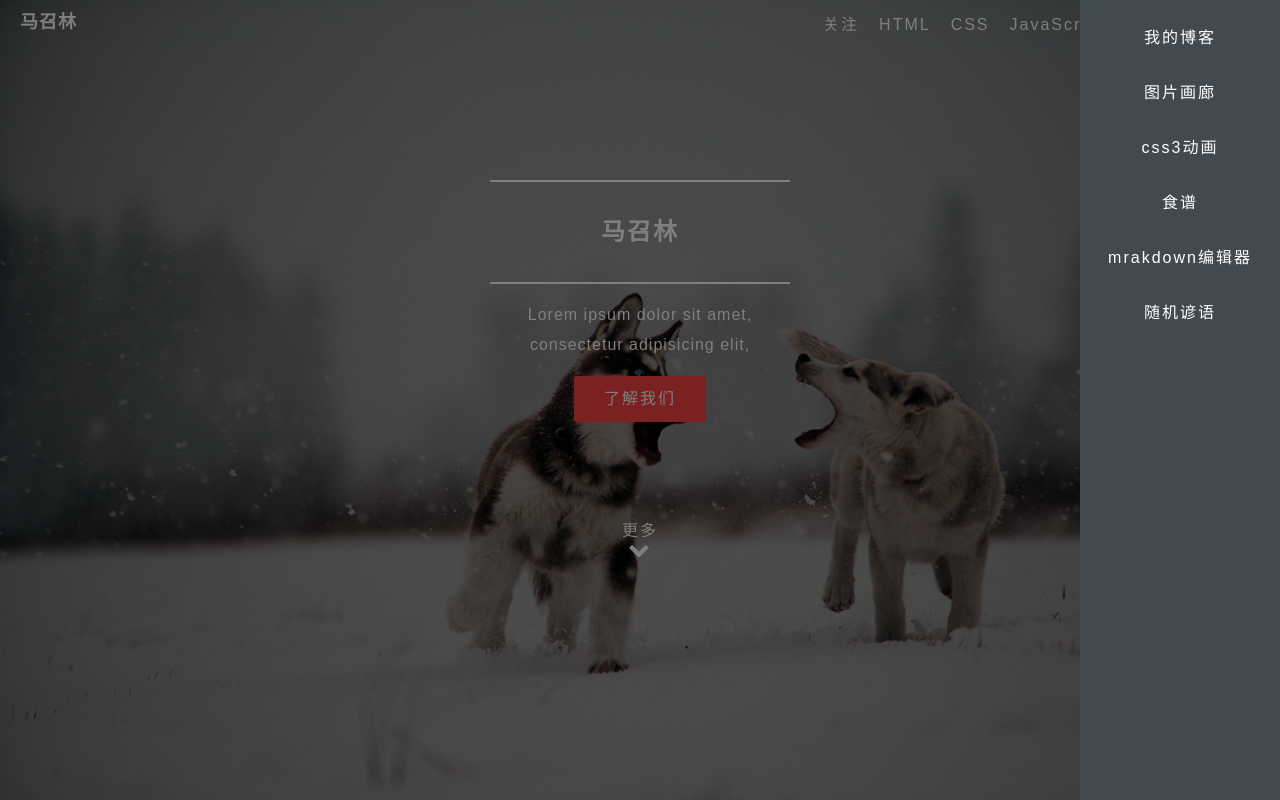
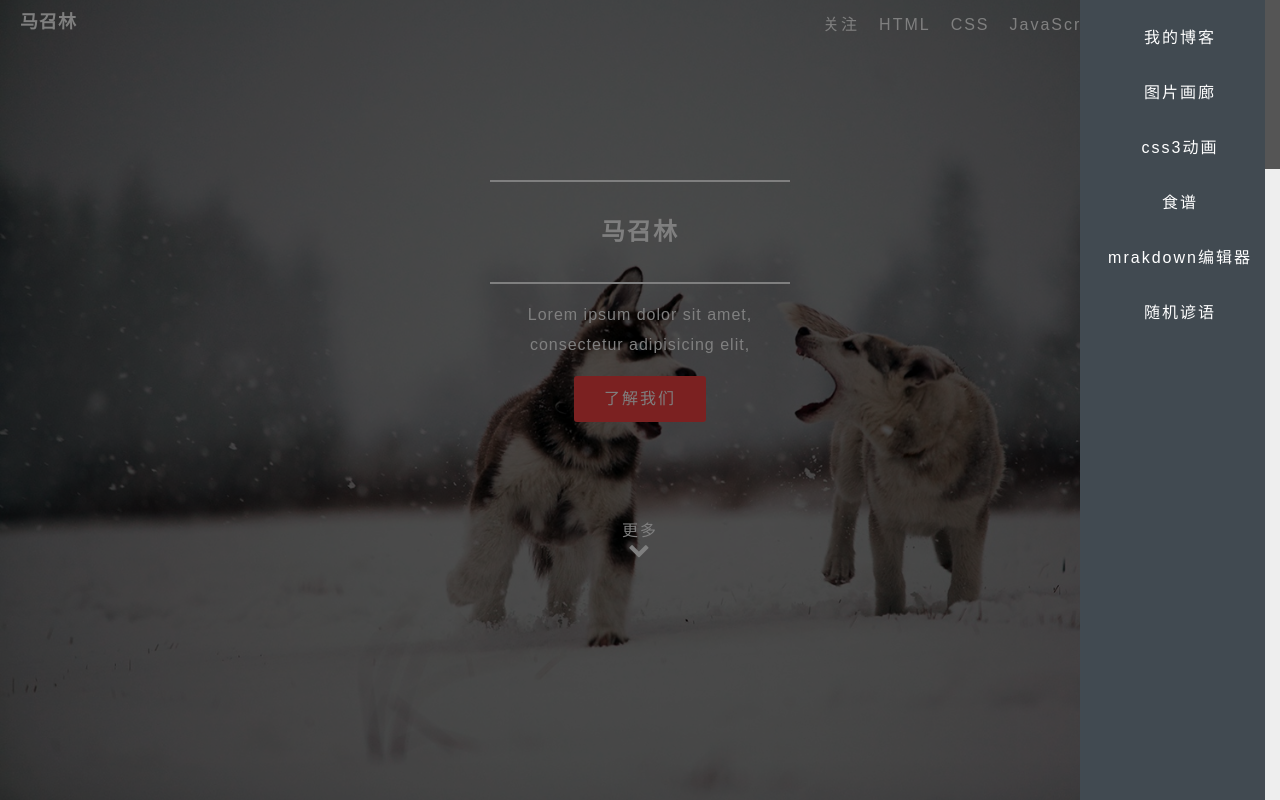
Before and after one commit to MaZhaolin/workblog-16-12, a plain HTML site: page index.html in a window 1280 px wide. Both pictures are taken after a click on the item "菜单". Shown: the top 800 px of the page. Drawn offline with nearby package versions, Linux system fonts and the light colour scheme; a web font is replaced by a local one.

Commit message:
抛弃jQuery 使用原生js编写

```diff
--- a/css/main.css
+++ b/css/main.css
@@ -1,11 +1,37 @@
+body{
+  overflow: hidden;
+}
+#body{
+  position: absolute;
+  height: 100%;
+  overflow-y: scroll;
+  overflow-x: hidden;
+  z-index: 1000;
+}
+#scrollbar{
+  width: 15px;
+  position: absolute;
+  right: 0px;
+  top:0;
+  background: #eee;
+  z-index: 1001
+}
+#scrollbar #bar{
+  cursor: pointer;
+  width: 15px;
+  position: absolute;
+  right: 0px;
+  top:0;
+  background:#555;
+  z-index: 1002
+}
+::selection{
+  color: #fff;
+  background: #FF6262;
+}
 *{
   font-family: 'Aref Ruqaa', Arial, sans-serif;
   letter-spacing: 2px;
-  -webkit-user-select: none;
-  -moz-user-select: none;
-  -ms-user-select: none;
-  -o-user-select: none;
-  user-select: none;
 }
 a{
   text-decoration: none;
@@ -424,6 +450,9 @@ footer .copy{
   footer .share-group li{
     display: block;
   }
+  .hr{
+    width:80%;
+  }
 }
 
 @media screen and (min-width:991px) and (max-width:1200px) {
--- a/index.html
+++ b/index.html
@@ -11,6 +11,12 @@
   <link rel="stylesheet" href="css/main.css" media="screen" title="no title" charset="utf-8">
 </head>
 <body>
+  <div id="scrollbar">
+    <div id="bar"></div>
+  </div>
+<div id="body">
+  <div id="content">
+
   <div class="main-wrapper">
     <!-- 页头开始 -->
     <header>
@@ -214,7 +220,9 @@ Javascript脚本语言同其他语言一样，有它自身的基本数据类型
     </div>
     <iframe src="../animate/index.html" frameborder="0" name="iframe" ></iframe>
   </div>
-<script src="https://cdn.bootcss.com/jquery/3.1.1/jquery.min.js"></script>
+</div>
+</div>
+<!-- <script src="https://cdn.bootcss.com/jquery/3.1.1/jquery.min.js"></script> -->
 <script src="js/main.js" charset="utf-8"></script>
 </body>
 </html>
--- a/js/main.js
+++ b/js/main.js
@@ -1,55 +1,180 @@
-;$(function(){
+window.onload=(function(){
   'usr stirct';
-  var sidebar = $('#sidebar');
-      mask = $('.mask');
-      toggleSidebarEl = $('.toggle-sidebar');
-      win = $(window);
-      backTop = $('#backTop');
-      body=$('html,body');
-      workView=$('#workView');
+var HEIGHT=document.documentElement.clientHeight;
+
+  function Dom(el){
+    this.dom = document.querySelectorAll(el);
+  }
+  Dom.prototype = {
+    constructor : Dom,
+    map : function(cb){
+      [].map.call(this.dom,cb);
+    },
+    click : function(cb){
+        this.map(function(v){
+          v.onclick = cb;
+        })
+    },
+    addClass : function(className){
+      this.map(function(v){
+        var classNames = v.className.split(' ');
+            index = classNames.indexOf(className);
+        if(index < 0)
+          classNames.push(className);
+        v.className=classNames.join(' ');
+      })
+    },
+    removeClass : function(className){
+      this.map(function(v){
+        var classNames = v.className.split(' ');
+            index = classNames.indexOf(className);
+        if(index >= 0)
+          classNames.splice(index,1);
+        v.className=classNames.join(' ');
+      })
+    },
+    toggleClass : function(className){
+      this.map(function(v){
+        var classNames = v.className.split(' ');
+            index = classNames.indexOf(className);
+        if(index < 0){
+          classNames.push(className);
+        }else{
+          classNames.splice(index,1);
+        }
+        v.className=classNames.join(' ');
+      })
+    },
+    toggle : function(){
+      this.map(function(v){
+        var display=v.style.display;
+        if(display == 'none')
+          v.style.display = "inline-block";
+        else v.style.display = "none";
+      })
+    },
+    show : function(){
+        this.map(function(v){
+          v.style.display = "inline-block";
+        })
+    },
+    hide : function(){
+      this.map(function(v){
+        v.style.display = "none";
+      })
+    },
+    css : function(property,value){
+      this.map(function(v){
+        v.style.setProperty(property,value);
+      })
+    }
+  }
+  function $(id){
+    return document.getElementById(id);
+  }
+  var sidebar = new Dom('#sidebar');
+      mask = new Dom('.mask');
+      toggleSidebarEl = new Dom('.toggle-sidebar');
+      backTop = new Dom('#backTop');
+      nav = new Dom('nav');
+      workView = new Dom('#workView');
+
+      body = $('body');
+      scrollbar = $('scrollbar');
+      bar = $('bar');
+      content = $('content');
+      scale = content.clientHeight/HEIGHT;
+
+      body.style.height=HEIGHT+'px';
+      scrollbar.style.height=HEIGHT+'px';
+      bar.style.height=HEIGHT/scale+'px'
 
       toggleSidebarEl.click(function(){
         sidebar.toggleClass('show');
         mask.toggle();
       });
 
+      mask.hide();
       mask.click(function(){
         sidebar.removeClass('show');
         workView.hide();
         mask.hide();
       });
 
-  $('#sidebar a').click(function(){
+      new Dom('#sidebar a').click(function(){
         workView.show();
       });
 
-  $('.toolbar span:nth-child(1)').click(function(){
+      new Dom('.toolbar span:nth-child(1)').click(function(){
         workView.hide();
       })
 
       function toggleSidebar(){
         sidebar.toggleClass('show');
-    mask.fadeToggle();
+        mask.Toggle();
+      }
+      if(document.addEventListener){
+document.addEventListener('DOMMouseScroll',scrollFunc,false);
+}//W3C
+window.onmousewheel=document.onmousewheel=scrollFunc;
+function scrollFunc(){
+  console.log(1);
+}
+      body.onscroll = toggleBar;
+      var startY=null;
+          startTop=null;
+          startScrollTop=null;
+      bar.onmousedown = function(e){
+        body.onscroll=null;
+        startY = e.clientY;
+        startTop = parseFloat(bar.style.top);
+        startScrollTop=body.scrollTop;
+        body.style.cssText=' -webkit-user-select: none;  -moz-user-select: none;  -ms-user-select: none;  -o-user-select: none;  user-select: none;';
+        onmousemove = function(e){
+          nowTop = (startTop + (e.clientY-startY));
+          if(nowTop >= 0 && nowTop <= (HEIGHT - bar.clientHeight)){
+            body.scrollTop = startScrollTop + (e.clientY-startY)*scale;
+            bar.style.top = nowTop + 'px';
           }
 
-  win.scroll(toggleBar);
+        }
+      }
+      window.onmouseup = function(e){
+        console.log('xxx');
+        startY = e.clientY;
+        onmousemove = null;
+        body.onscroll=toggleBar;
+      }
      toggleBar();
      function toggleBar(){
-    if(win.scrollTop()>750){
+       if(body.scrollTop>750){
          backTop.show();
-      $('nav').addClass('fixed');
+         nav.addClass('fixed');
        }else{
          backTop.hide();
        }
-    if(win.scrollTop()>50){
-      $('nav').addClass('fixed');
+       if(body.scrollTop>50){
+         nav.addClass('fixed');
        }else{
-      $('nav').removeClass('fixed');
+         nav.removeClass('fixed');
        }
+       bar.style.top=body.scrollTop/scale+'px';
      }
 
+     var isScroll=false;
      backTop.click(function(){
-    body.animate({scrollTop:0},800);
+       if(!isScroll){
+         isScroll=true;
+         var scrollTop=body.scrollTop;
+         var t=setInterval(function(){
+           body.scrollTop=scrollTop;
+           scrollTop-=30;
+           if(scrollTop<0){
+             clearInterval(t);
+             isScroll=false;
+           }
+         },1)
+       }
      });
 
-})
+})();
```
Lines whose indentation alone changed are shown as unchanged.
